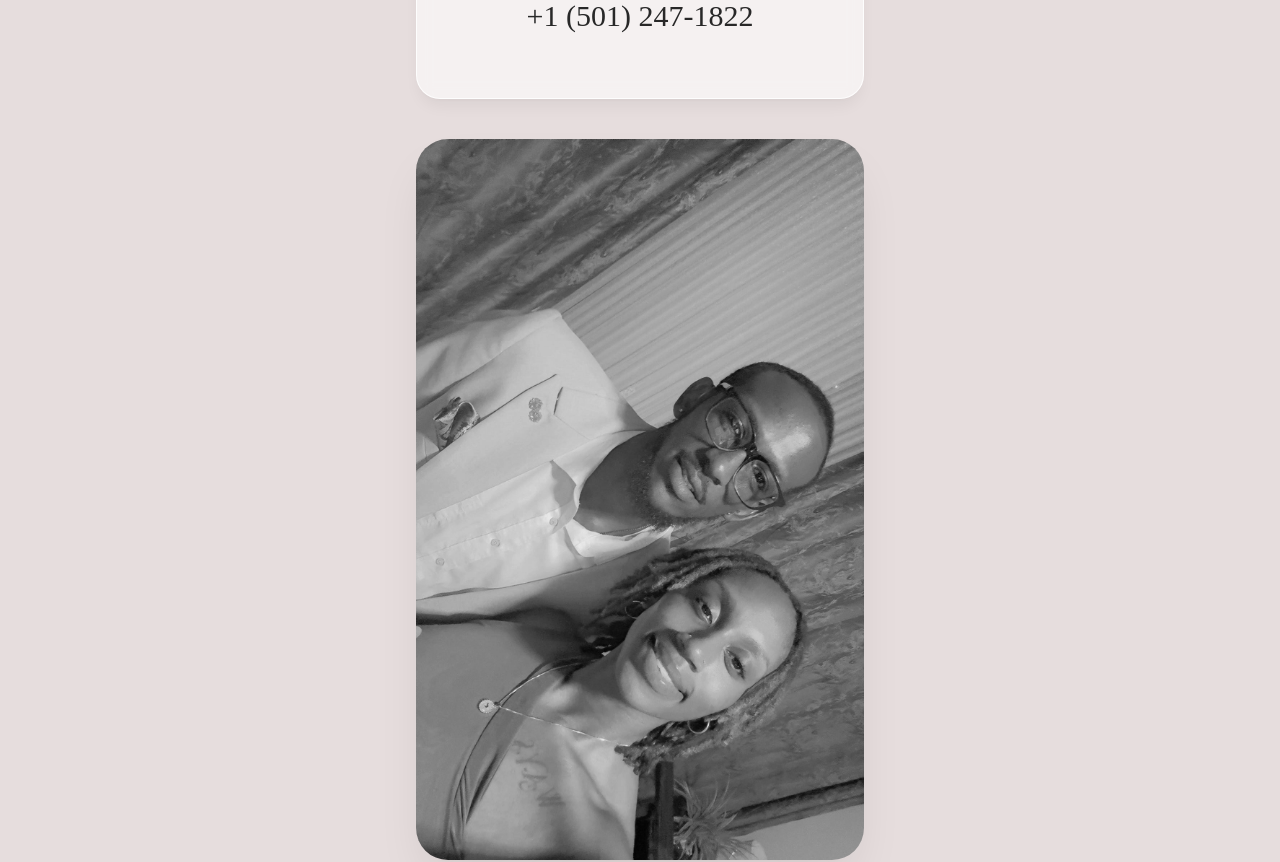
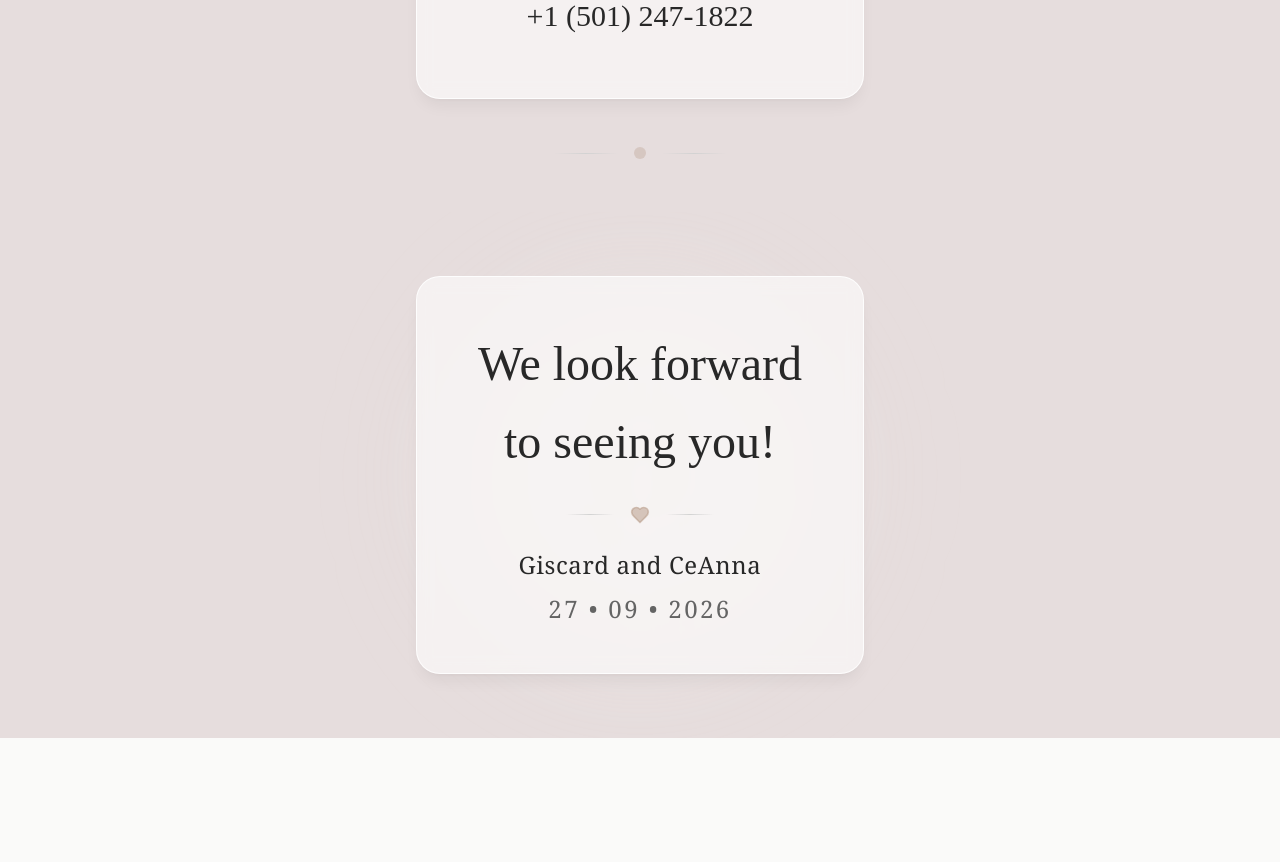
Before and after one commit to Giscard49/w-invitation, a React (Vite) app: page / in a window 1280 px wide. Shown: the part 5500-6362 px from the top of the page. After the commit the page ends 6238 px from the top, so only its background shows below. Built offline with nearby package versions, Linux system fonts and the light colour scheme; no server answers.

Commit message:
removed photos

```diff
--- a/src/App.tsx
+++ b/src/App.tsx
@@ -526,15 +526,22 @@ export default function App() {
 
           </div>
 
+         {/* Decorative Divider */}
+          <div className="flex items-center justify-center my-12">
+            <div className="w-16 h-[1px] bg-gradient-to-r from-transparent via-[rgb(var(--color-border))] to-transparent" />
+            <div className="w-3 h-3 rounded-full bg-[rgb(var(--color-accent))]/30 mx-4" />
+            <div className="w-16 h-[1px] bg-gradient-to-r from-transparent via-[rgb(var(--color-border))] to-transparent" />
+          </div>
+
           {/* Couple Image */}
-          <div className="w-full rounded-[2rem] overflow-hidden shadow-2xl shadow-black/10">
+          {/* <div className="w-full rounded-[2rem] overflow-hidden shadow-2xl shadow-black/10">
 
             <img
                 src={photo3}
                 alt="Couple C"
                 className="w-full h-auto grayscale hover:grayscale-0 transition-all duration-700"
                 />
-          </div>
+          </div> */}
         </div>
       </section>
 
@@ -554,7 +561,7 @@ export default function App() {
               <div className="w-12 h-[1px] bg-gradient-to-r from-transparent via-[rgb(var(--color-border))] to-transparent" />
             </div>
 
-            <p className="text-3xl font-serif mb-3 tracking-wide">
+            <p className="text-2xl font-serif mb-3 tracking-wide">
               Giscard and CeAnna
             </p>
 
```
Lines whose indentation alone changed are shown as unchanged.
